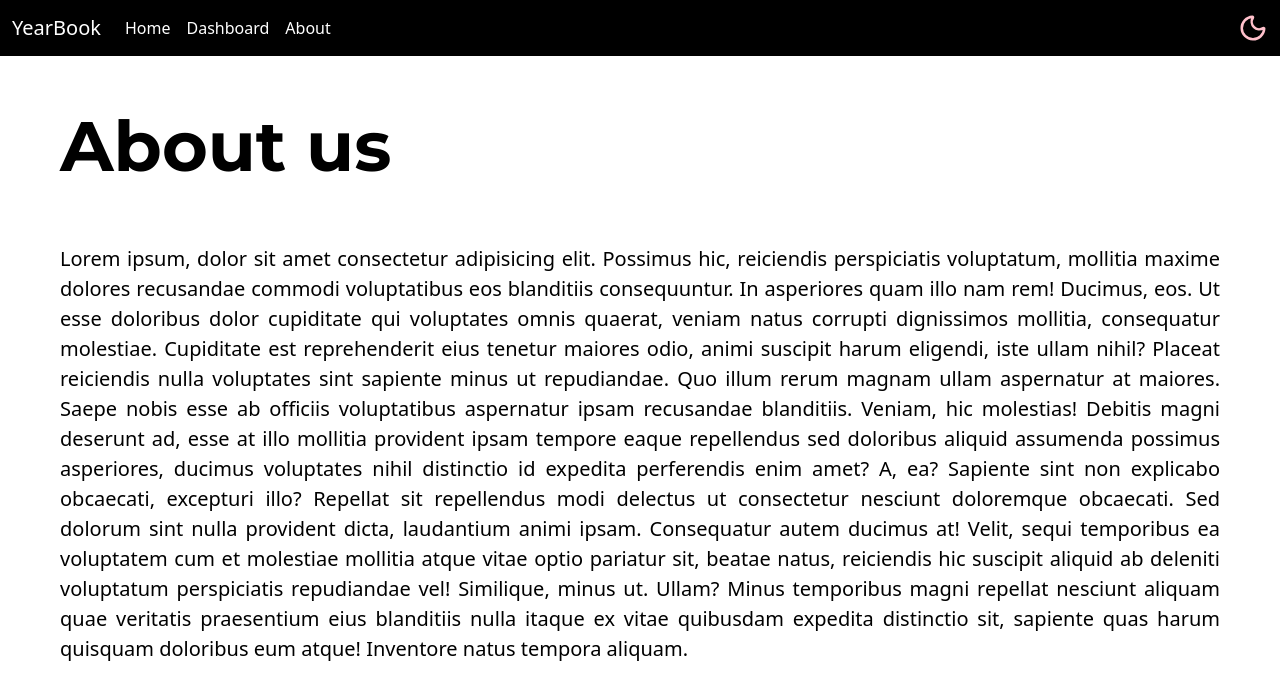
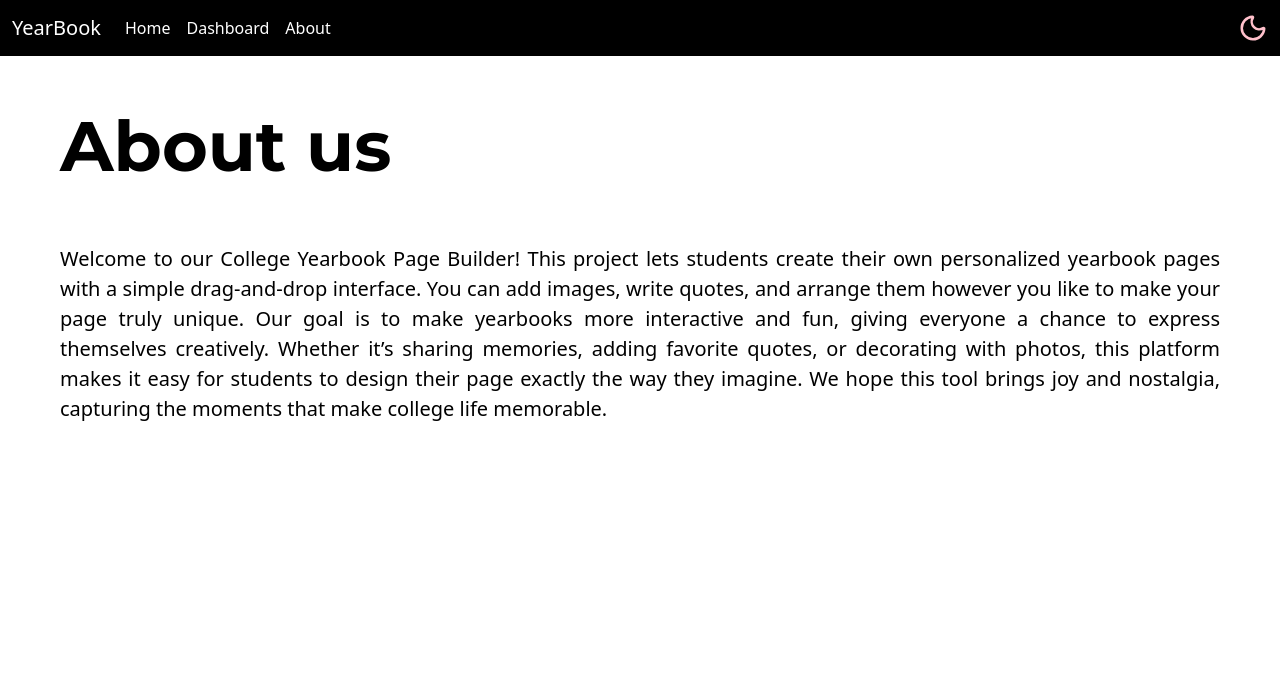
Before and after one commit to userx0y/hackathon-mern, a React (Vite) app in the folder frontend/: page /about in a window 1280 px wide. Shown: the top 700 px of the page. Built offline with nearby package versions, Linux system fonts and the light colour scheme.

Commit message:
Changes in aboutpage

```diff
--- a/frontend/src/pages/About.jsx
+++ b/frontend/src/pages/About.jsx
@@ -10,14 +10,12 @@ const About = () => {
     <div className="container-fluid pt-5">
         <h1 className="ps-5" data-aos="flip-left" style={{fontFamily: "'Montserrat'", fontSize: '70px'}}>About us</h1>
         <div className="d-flex justify-content-start p-5">
-        <p style={{ textAlign: "justify", fontSize: '20px'}}data-aos="flip-down">
-            Lorem ipsum, dolor sit amet consectetur adipisicing elit. Possimus hic, reiciendis perspiciatis voluptatum, mollitia maxime dolores recusandae commodi voluptatibus eos blanditiis consequuntur. In asperiores quam illo nam rem! Ducimus, eos.
-            Ut esse doloribus dolor cupiditate qui voluptates omnis quaerat, veniam natus corrupti dignissimos mollitia, consequatur molestiae. Cupiditate est reprehenderit eius tenetur maiores odio, animi suscipit harum eligendi, iste ullam nihil?
-            Placeat reiciendis nulla voluptates sint sapiente minus ut repudiandae. Quo illum rerum magnam ullam aspernatur at maiores. Saepe nobis esse ab officiis voluptatibus aspernatur ipsam recusandae blanditiis. Veniam, hic molestias!
-            Debitis magni deserunt ad, esse at illo mollitia provident ipsam tempore eaque repellendus sed doloribus aliquid assumenda possimus asperiores, ducimus voluptates nihil distinctio id expedita perferendis enim amet? A, ea?
-            Sapiente sint non explicabo obcaecati, excepturi illo? Repellat sit repellendus modi delectus ut consectetur nesciunt doloremque obcaecati. Sed dolorum sint nulla provident dicta, laudantium animi ipsam. Consequatur autem ducimus at!
-            Velit, sequi temporibus ea voluptatem cum et molestiae mollitia atque vitae optio pariatur sit, beatae natus, reiciendis hic suscipit aliquid ab deleniti voluptatum perspiciatis repudiandae vel! Similique, minus ut. Ullam?
-            Minus temporibus magni repellat nesciunt aliquam quae veritatis praesentium eius blanditiis nulla itaque ex vitae quibusdam expedita distinctio sit, sapiente quas harum quisquam doloribus eum atque! Inventore natus tempora aliquam.
+        <p style={{ textAlign: "justify", fontSize: '20px'}} data-aos="flip-down">
+            Welcome to our College Yearbook Page Builder! This project lets students create their own personalized yearbook pages with a simple drag-and-drop interface. You can add images, write quotes, and arrange them however you like to make your page truly unique.
+
+            Our goal is to make yearbooks more interactive and fun, giving everyone a chance to express themselves creatively. Whether it’s sharing memories, adding favorite quotes, or decorating with photos, this platform makes it easy for students to design their page exactly the way they imagine.
+
+            We hope this tool brings joy and nostalgia, capturing the moments that make college life memorable.
         </p>
         </div>
     </div>
```
